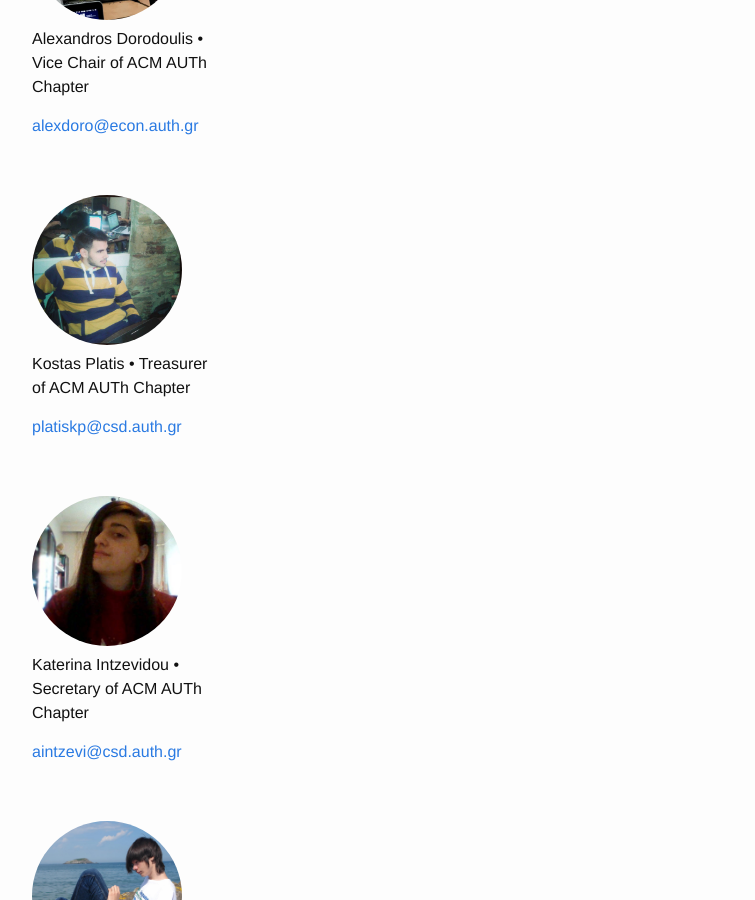
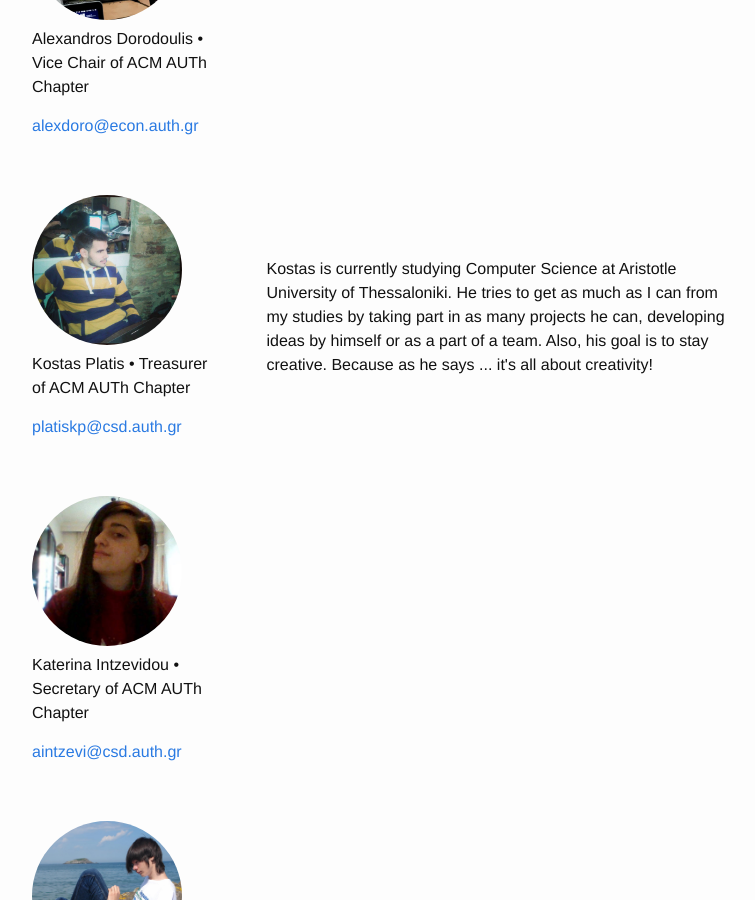
Before and after one commit to stevelaskaridis/acmauth.github.io, a Jekyll site: the page built from people.html, in a window 1280 px wide and 900 px high, scrolled down 938 px. Shown: the whole window, without its empty margins (260-1015 px from the left). Built offline with Jekyll 4.4.1, drawn with Linux system fonts in a browser that asks for light colours.

Commit message:
Add Kostas Platis' about text

```diff
--- a/_data/organisers.yml
+++ b/_data/organisers.yml
@@ -21,6 +21,7 @@ Kostas Platis:
     photo: "../assets/people/kostasplatis.png"
     role: Treasurer of ACM AUTh Chapter
     about: |
+     Kostas is currently studying Computer Science at Aristotle University of Thessaloniki. He tries to get as much as I can from my studies by taking part in as many projects he can, developing ideas by himself or as a part of a team. Also, his goal is to stay creative. Because as he says ... it's all about creativity!
 
 
 Katerina Intzevidou:
```
